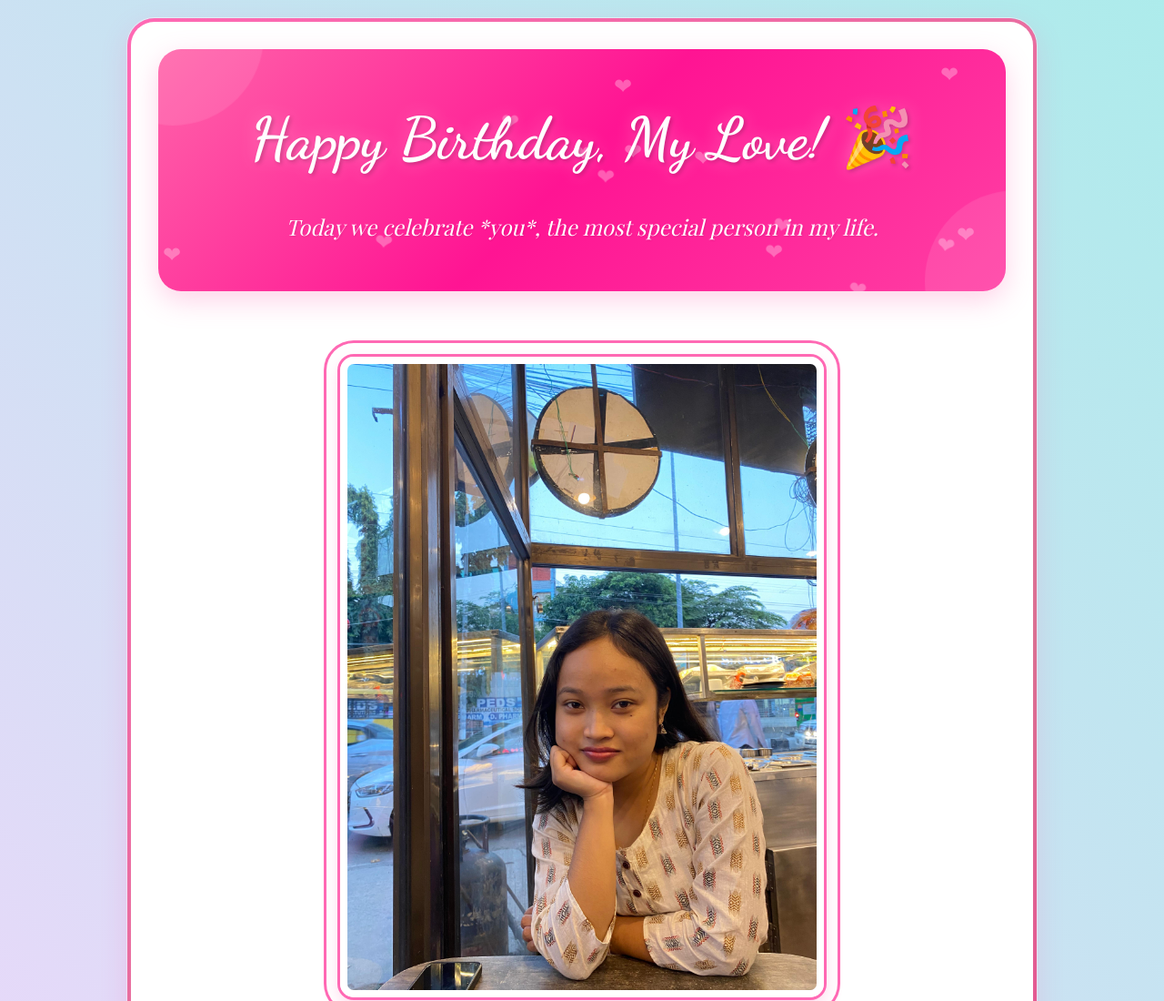
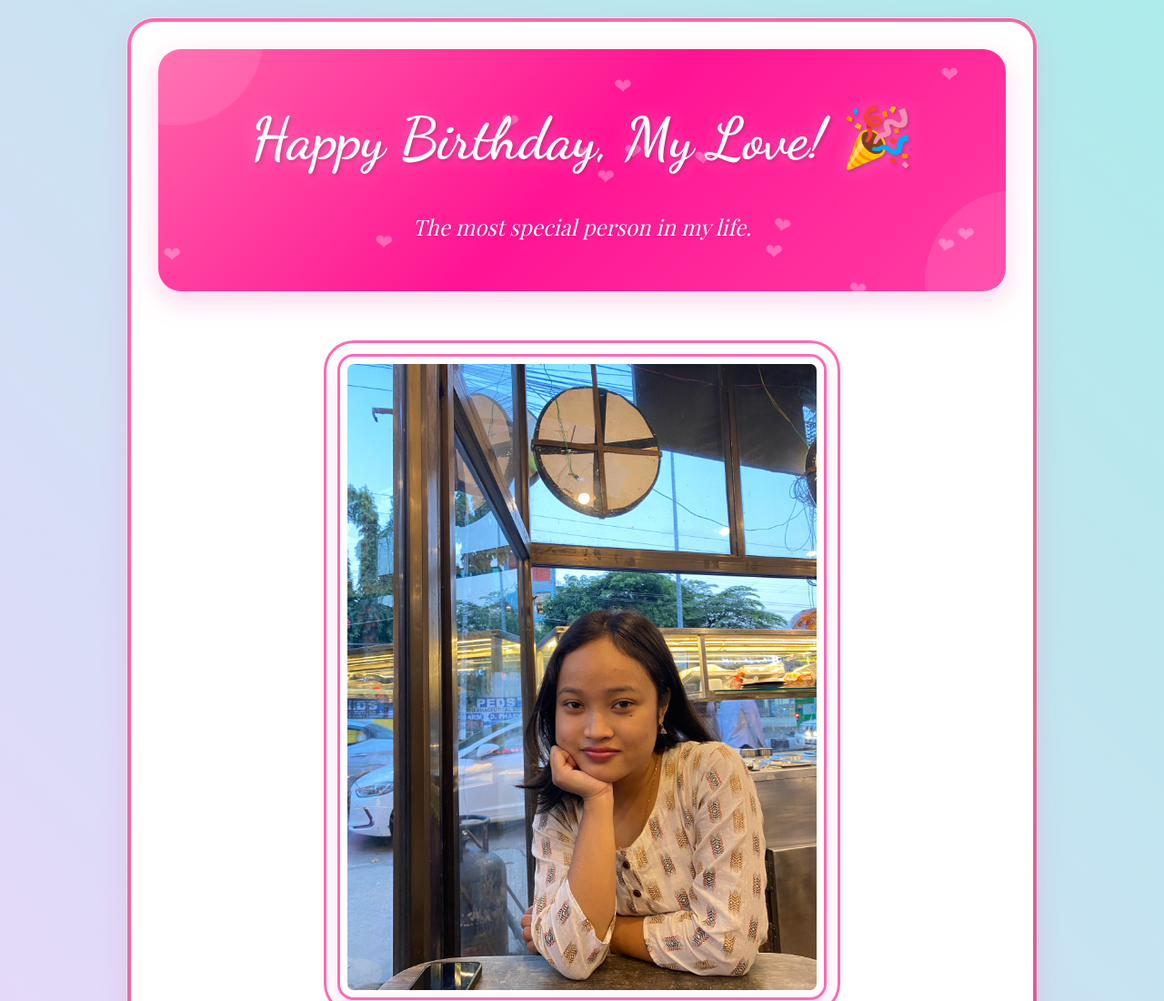
Before and after one commit to Bhargab04/Dipsbirthday, a plain HTML site: page index.html in a window 1280 px wide. Shown: the top 1100 px of the page at 91% size. Drawn offline with nearby package versions, Linux system fonts and the light colour scheme.

Commit message:
Update index.html

```diff
--- a/index.html
+++ b/index.html
@@ -30,7 +30,7 @@
                 <!-- Add hearts dynamically with JavaScript -->
             </div>
             <h1 class="animate-title">Happy Birthday, My Love! 🎉</h1>
-            <p class="animate-text">Today we celebrate *you*, the most special person in my life.</p>
+            <p class="animate-text">The most special person in my life.</p>
         </header>
 
         <!-- Hero Section -->
```
